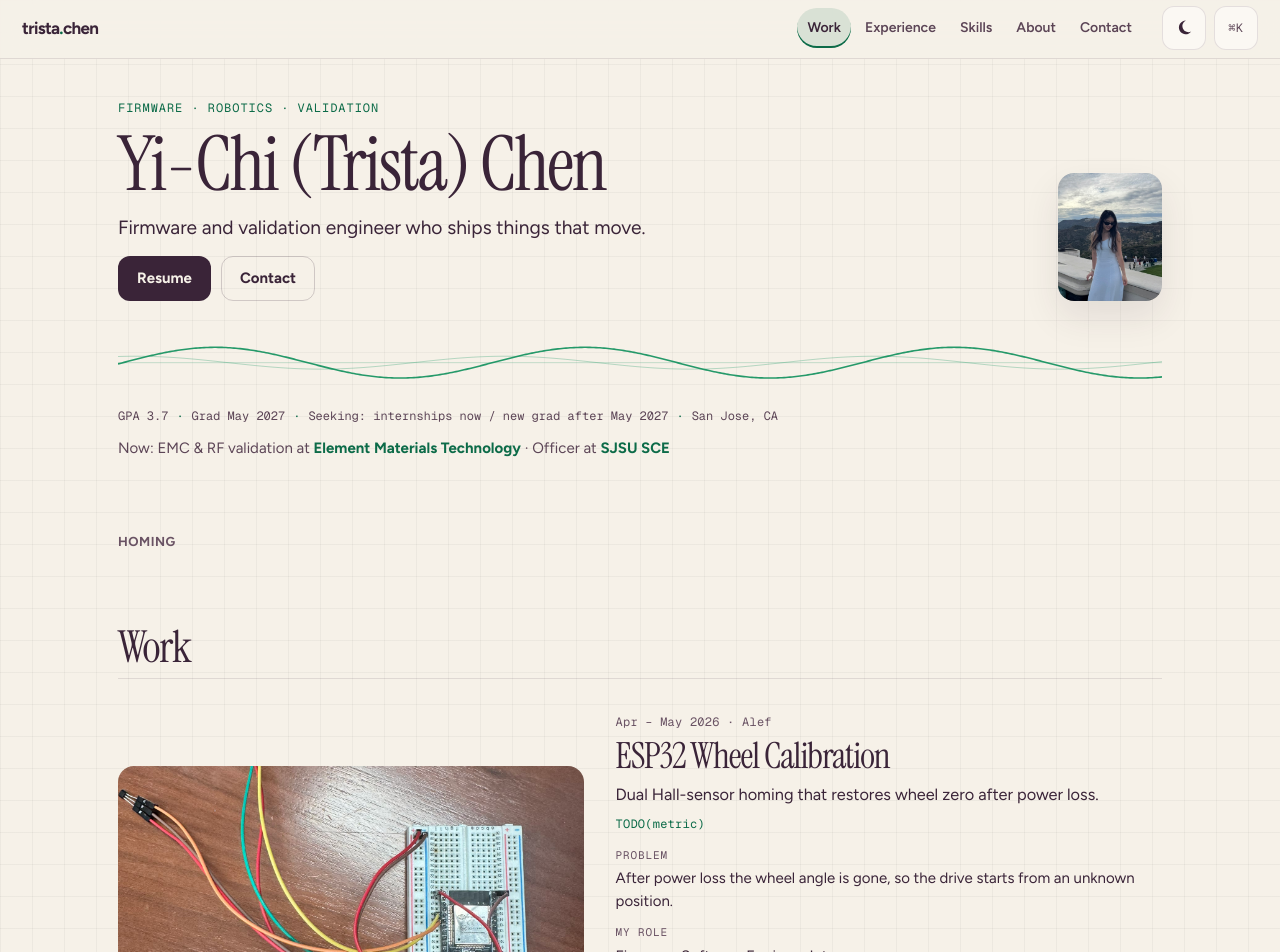
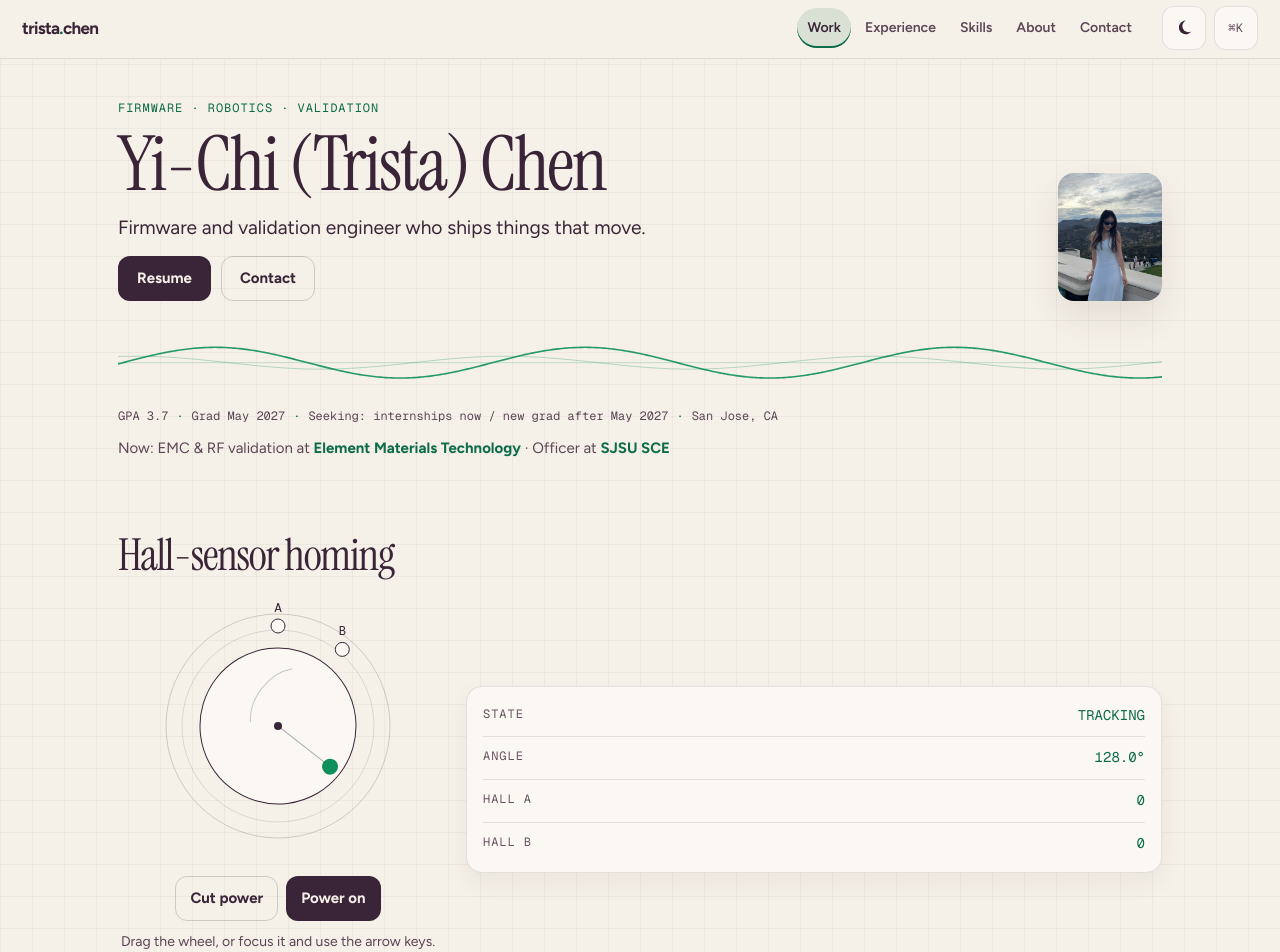
Before and after one commit to trista-chen-29/trista-portfolio, a Next.js app: page / in a window 1280 px wide. Shown: the top 952 px of the page. Built offline with nearby package versions, Linux system fonts and the light colour scheme.

Commit message:
Add the interactive Hall-sensor homing demo.
The wheel spins by pointer or arrow keys, and Power on runs the two-sensor homing routine. Reduced motion snaps straight to zero.

Co-authored-by: trista.chen <trista.chen@sjsu.edu>

```diff
--- a/src/app/globals.css
+++ b/src/app/globals.css
@@ -1426,6 +1426,64 @@ a.tl-logo { transition: transform 200ms var(--ease); }
 .palette-empty { padding-block: 16px; color: var(--text2); }
 .palette-status { min-height: 1.2em; margin-top: 4px; color: var(--accent); }
 .palette-hint { padding-bottom: 12px; color: var(--text3); }
+.demo-grid {
+  display: grid;
+  gap: 18px;
+  margin-top: 8px;
+}
+.wheel-stage { display: grid; justify-items: center; gap: 10px; }
+.wheel {
+  width: min(280px, 100%);
+  aspect-ratio: 1;
+  color: var(--text);
+  touch-action: none;
+  cursor: grab;
+  user-select: none;
+}
+.wheel:active { cursor: grabbing; }
+.wheel svg { width: 100%; height: 100%; display: block; }
+.demo-actions { display: flex; flex-wrap: wrap; gap: 8px; justify-content: center; }
+.demo-help, .demo-caption {
+  color: var(--text2);
+  font-size: 14px;
+  line-height: 1.5;
+}
+.demo-help { text-align: center; max-width: 28rem; }
+.demo-caption { margin-top: 14px; max-width: 42rem; }
+.readout {
+  margin: 0;
+  padding: 8px 16px;
+  background: var(--surface);
+  border: 1px solid var(--border);
+  border-radius: 16px;
+  box-shadow: var(--shadow);
+}
+.readout div {
+  display: flex;
+  justify-content: space-between;
+  gap: 16px;
+  padding: 10px 0;
+  border-bottom: 1px solid var(--border);
+  font-family: var(--mono);
+}
+.readout div:last-child { border-bottom: 0; }
+.readout dt {
+  color: var(--text3);
+  letter-spacing: 0.08em;
+  font-size: 12px;
+}
+.readout dd {
+  margin: 0;
+  color: var(--accent);
+  font-size: 14px;
+}
+@media (min-width: 800px) {
+  .demo-grid {
+    grid-template-columns: minmax(260px, 320px) minmax(0, 1fr);
+    align-items: center;
+    gap: 28px;
+  }
+}
 @media (min-width: 768px) {
   .more-list li {
     grid-template-columns: minmax(0, 1fr) minmax(180px, 34%);
--- a/src/app/page.js
+++ b/src/app/page.js
@@ -1,11 +1,13 @@
+import dynamic from 'next/dynamic';
 import About from '@/components/About';
 import Contact from '@/components/Contact';
 import ExperienceTimeline from '@/components/ExperienceTimeline';
 import FeaturedProjects from '@/components/FeaturedProjects';
-import HallSensorDemo from '@/components/HallSensorDemo';
 import Hero from '@/components/Hero';
 import MoreProjects from '@/components/MoreProjects';
 import SkillsSpectrum from '@/components/SkillsSpectrum';
+
+const HallSensorDemo = dynamic(() => import('@/components/HallSensorDemo'));
 
 export default function HomePage() {
   return (
--- a/src/components/HallSensorDemo.jsx
+++ b/src/components/HallSensorDemo.jsx
@@ -1,7 +1,232 @@
+'use client';
+
+import { useEffect, useRef, useState } from 'react';
+import { usePrefersReducedMotion } from './usePrefersReducedMotion';
+
+const SENSOR_A = 0;
+const SENSOR_B = 40;
+const WINDOW = 14;
+
 export default function HallSensorDemo() {
+  const reduced = usePrefersReducedMotion();
+  const wheelRef = useRef(null);
+  const angleRef = useRef(128);
+  const dragRef = useRef(null);
+  const [angle, setAngle] = useState(128);
+  const [power, setPower] = useState(true);
+  const [seeking, setSeeking] = useState(false);
+  const [homed, setHomed] = useState(false);
+  const [seekId, setSeekId] = useState(0);
+
+  useEffect(() => {
+    if (!seeking || reduced) return undefined;
+    let frame = 0;
+    let last = performance.now();
+    let seenB = false;
+    let current = angleRef.current;
+
+    const step = (now) => {
+      const dt = Math.min(0.05, (now - last) / 1000);
+      last = now;
+      current = norm(current + 145 * dt);
+      if (sensorBit(current, SENSOR_B)) seenB = true;
+      const arrived = seenB && sensorBit(current, SENSOR_A) && angularDistance(current, SENSOR_A) < 3.5;
+      if (arrived) {
+        angleRef.current = SENSOR_A;
+        setAngle(SENSOR_A);
+        setSeeking(false);
+        setHomed(true);
+        return;
+      }
+      angleRef.current = current;
+      setAngle(current);
+      frame = window.requestAnimationFrame(step);
+    };
+
+    frame = window.requestAnimationFrame(step);
+    return () => window.cancelAnimationFrame(frame);
+  }, [seeking, seekId, reduced]);
+
+  const publish = (next, { known } = {}) => {
+    const value = norm(next);
+    angleRef.current = value;
+    setAngle(value);
+    if (known && power) setHomed(angularDistance(value, SENSOR_A) < 3.5);
+  };
+
+  const cutPower = () => {
+    setPower(false);
+    setSeeking(false);
+    setHomed(false);
+  };
+
+  const powerOn = () => {
+    setPower(true);
+    if (reduced) {
+      publish(SENSOR_A);
+      setSeeking(false);
+      setHomed(true);
+      return;
+    }
+    setHomed(false);
+    setSeeking(true);
+    setSeekId((value) => value + 1);
+  };
+
+  const onPointerDown = (event) => {
+    const wheel = wheelRef.current;
+    if (!wheel) return;
+    wheel.setPointerCapture(event.pointerId);
+    dragRef.current = pointerAngle(event, wheel);
+    setSeeking(false);
+  };
+
+  const onPointerMove = (event) => {
+    if (dragRef.current == null) return;
+    const wheel = wheelRef.current;
+    if (!wheel) return;
+    const nextPointer = pointerAngle(event, wheel);
+    const delta = shortestDelta(dragRef.current, nextPointer);
+    dragRef.current = nextPointer;
+    publish(angleRef.current + delta, { known: true });
+  };
+
+  const endDrag = () => {
+    dragRef.current = null;
+  };
+
+  const onKeyDown = (event) => {
+    if (event.key !== 'ArrowLeft' && event.key !== 'ArrowRight') return;
+    event.preventDefault();
+    setSeeking(false);
+    const step = event.shiftKey ? 15 : 5;
+    const delta = event.key === 'ArrowRight' ? step : -step;
+    publish(angleRef.current + delta, { known: true });
+  };
+
+  const status = !power ? 'OFF' : seeking ? 'SEEKING' : homed ? 'HOMED' : 'TRACKING';
+  const bitA = power ? sensorBit(angle, SENSOR_A) : null;
+  const bitB = power ? sensorBit(angle, SENSOR_B) : null;
+
   return (
     <section className="section" id="demo" aria-labelledby="demo-heading">
-      <h2 id="demo-heading" className="section-label">Homing</h2>
+      <h2 id="demo-heading" className="section-title">Hall-sensor homing</h2>
+      <p className="sr-only">
+        A wheel with one magnet and two fixed Hall sensors. Sensor A is zero. Drag the wheel, or focus it and use the arrow keys.
+      </p>
+      <div className="demo-grid">
+        <div className="wheel-stage">
+          <div
+            ref={wheelRef}
+            className="wheel"
+            role="slider"
+            tabIndex={0}
+            aria-label="Wheel angle"
+            aria-valuemin={0}
+            aria-valuemax={359}
+            aria-valuenow={power ? Math.round(angle) : undefined}
+            aria-valuetext={power ? `${angle.toFixed(1)} degrees` : 'Position unknown'}
+            onKeyDown={onKeyDown}
+            onPointerDown={onPointerDown}
+            onPointerMove={onPointerMove}
+            onPointerUp={endDrag}
+            onPointerCancel={endDrag}
+          >
+            <svg viewBox="0 0 280 280" aria-hidden="true">
+              <circle cx="140" cy="140" r="112" fill="none" stroke="currentColor" strokeOpacity="0.2" />
+              <circle cx="140" cy="140" r="96" fill="none" stroke="currentColor" strokeOpacity="0.14" />
+              <g transform={`rotate(${angle} 140 140)`}>
+                <circle cx="140" cy="140" r="78" fill="var(--surface)" stroke="currentColor" />
+                <path d="M140 74v66" stroke="currentColor" strokeOpacity="0.35" />
+                <path d="M86 164c18 16 50 16 68 0" fill="none" stroke="currentColor" strokeOpacity="0.25" />
+                <circle cx="140" cy="74" r="8" fill="var(--trace)" />
+              </g>
+              <SensorMark deg={SENSOR_A} label="A" hot={bitA === 1} />
+              <SensorMark deg={SENSOR_B} label="B" hot={bitB === 1} />
+              <circle cx="140" cy="140" r="4" fill="currentColor" />
+            </svg>
+          </div>
+          <div className="demo-actions">
+            <button type="button" className="btn-outline" onClick={cutPower} disabled={!power}>
+              Cut power
+            </button>
+            <button type="button" className="btn-solid" onClick={powerOn} disabled={seeking}>
+              Power on
+            </button>
+          </div>
+          <p className="demo-help">
+            {reduced
+              ? 'Reduced motion is on, so Power on jumps the wheel to zero.'
+              : 'Drag the wheel, or focus it and use the arrow keys. Shift moves faster.'}
+          </p>
+        </div>
+        <dl className="readout">
+          <div>
+            <dt>STATE</dt>
+            <dd>{status}</dd>
+          </div>
+          <div>
+            <dt>ANGLE</dt>
+            <dd>{power ? `${angle.toFixed(1)}°` : 'unknown'}</dd>
+          </div>
+          <div>
+            <dt>HALL A</dt>
+            <dd>{bitA == null ? '–' : bitA}</dd>
+          </div>
+          <div>
+            <dt>HALL B</dt>
+            <dd>{bitB == null ? '–' : bitB}</dd>
+          </div>
+        </dl>
+      </div>
+      <p className="sr-only" aria-live="polite">{status}</p>
+      <p className="demo-caption">
+        On the Alef internship, two Hall sensors on an ESP32 find wheel zero again after power is cut.
+        {' '}
+        <a className="text-link" href="#esp32-wheel-calibration">Project note</a>
+      </p>
     </section>
   );
 }
+
+function SensorMark({ deg, label, hot }) {
+  const radius = 100;
+  const radians = (deg * Math.PI) / 180;
+  const x = 140 + radius * Math.sin(radians);
+  const y = 140 - radius * Math.cos(radians);
+  return (
+    <g>
+      <circle cx={x} cy={y} r="7" fill={hot ? 'var(--trace)' : 'var(--surface)'} stroke="currentColor" />
+      <text x={x} y={y - 14} textAnchor="middle" fontSize="12" fill="currentColor" fontFamily="ui-monospace, monospace">
+        {label}
+      </text>
+    </g>
+  );
+}
+
+function norm(value) {
+  return ((value % 360) + 360) % 360;
+}
+
+function angularDistance(a, b) {
+  const delta = Math.abs(norm(a) - norm(b));
+  return Math.min(delta, 360 - delta);
+}
+
+function shortestDelta(from, to) {
+  const delta = norm(to) - norm(from);
+  if (delta > 180) return delta - 360;
+  if (delta < -180) return delta + 360;
+  return delta;
+}
+
+function sensorBit(angle, sensor) {
+  return angularDistance(angle, sensor) <= WINDOW ? 1 : 0;
+}
+
+function pointerAngle(event, element) {
+  const rect = element.getBoundingClientRect();
+  const dx = event.clientX - (rect.left + rect.width / 2);
+  const dy = event.clientY - (rect.top + rect.height / 2);
+  return norm((Math.atan2(dx, -dy) * 180) / Math.PI);
+}
```
